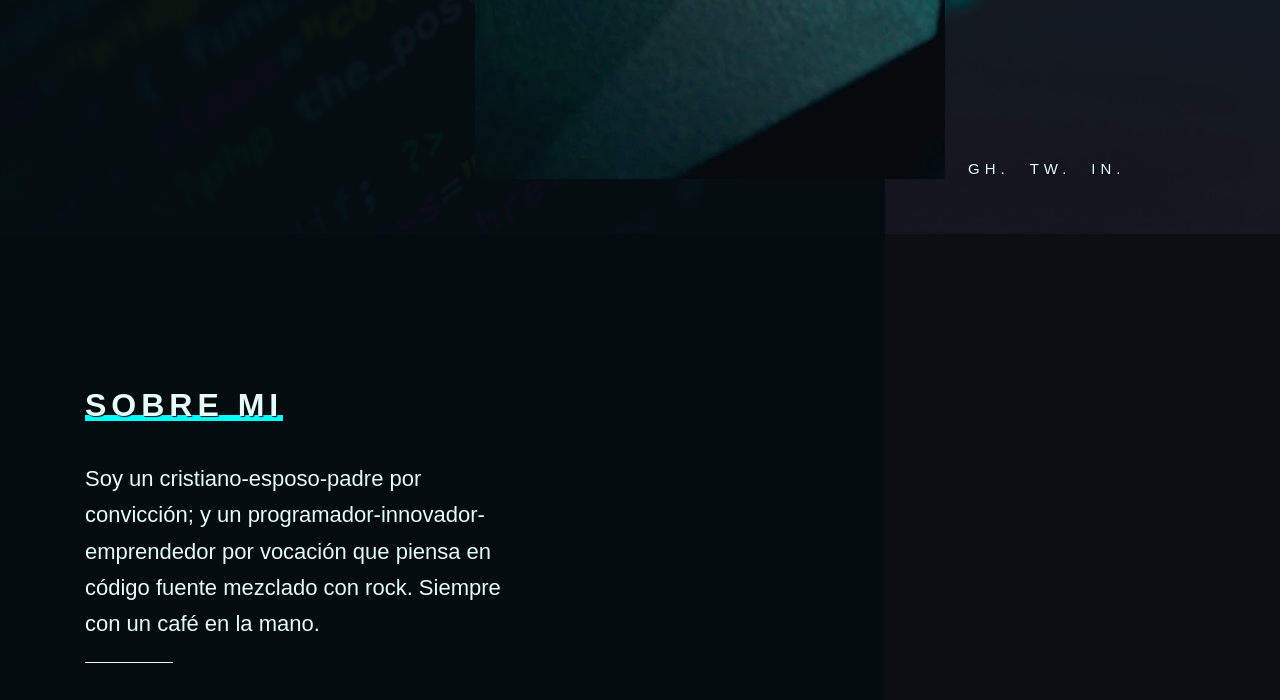
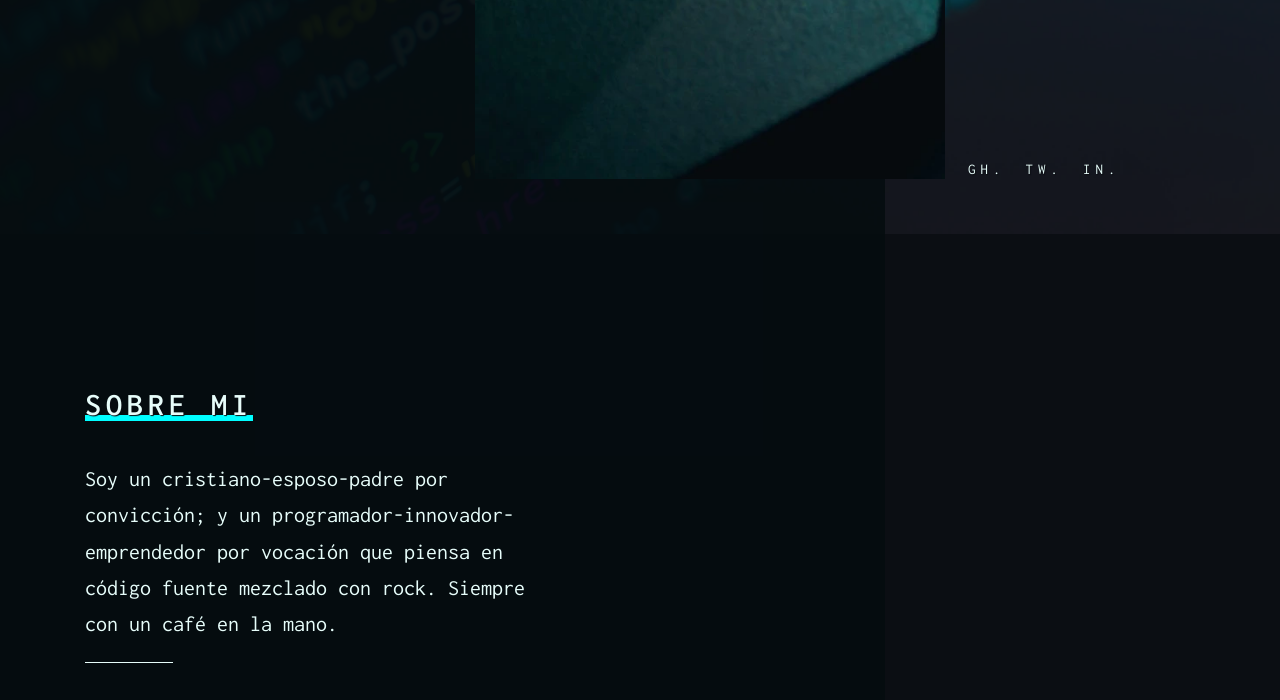
Before and after one commit to pmasquiaran/MakiWeb, a plain HTML site: page index.html in a window 1280 px wide. Shown: the part 566-1266 px from the top of the page. Drawn offline with nearby package versions, Linux system fonts and the light colour scheme; some packages are replaced by stand-ins of ours; a web font is replaced by a local one.

Commit message:
Pruebas para reducir el impacto del código de terceros 3

```diff
--- a/index.html
+++ b/index.html
@@ -519,6 +519,8 @@
 
         <!-- Área de estilo CSS :
         ================================================================================ -->
+        <link rel="preload" as="font" href="https://fonts.googleapis.com/css2?family=Michroma&family=Inconsolata:wght@400;600;800&display=swap">
+        <link rel="stylesheet" media="all" href="https://fonts.googleapis.com/css2?family=Michroma&family=Inconsolata:wght@400;600;800&display=swap">
         <link rel="preload" as="style" onload="this.onload=null;this.rel='stylesheet'" href="css/main.min.css">
         <noscript><link rel="stylesheet" href="css/main.min.css"></noscript>
 
```
